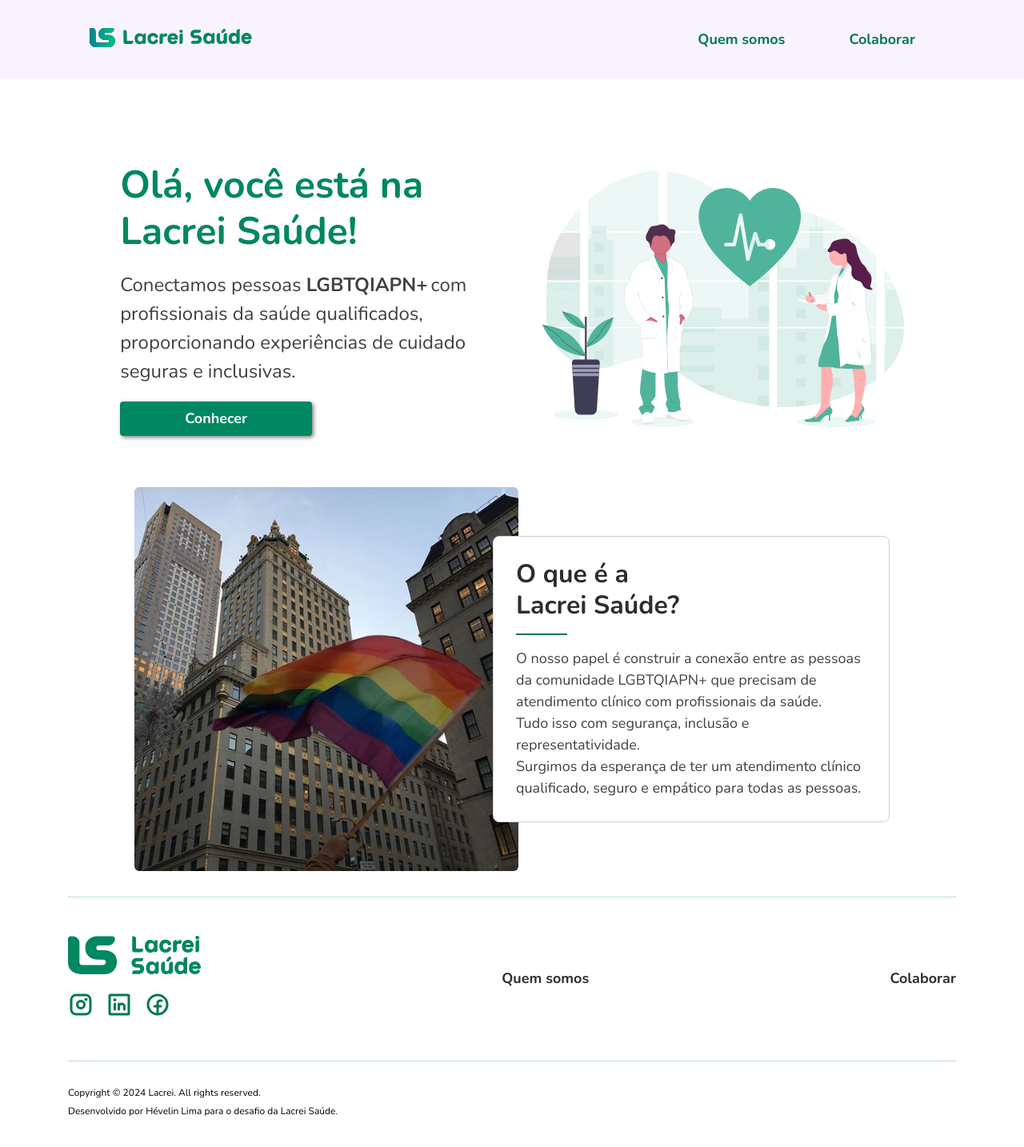
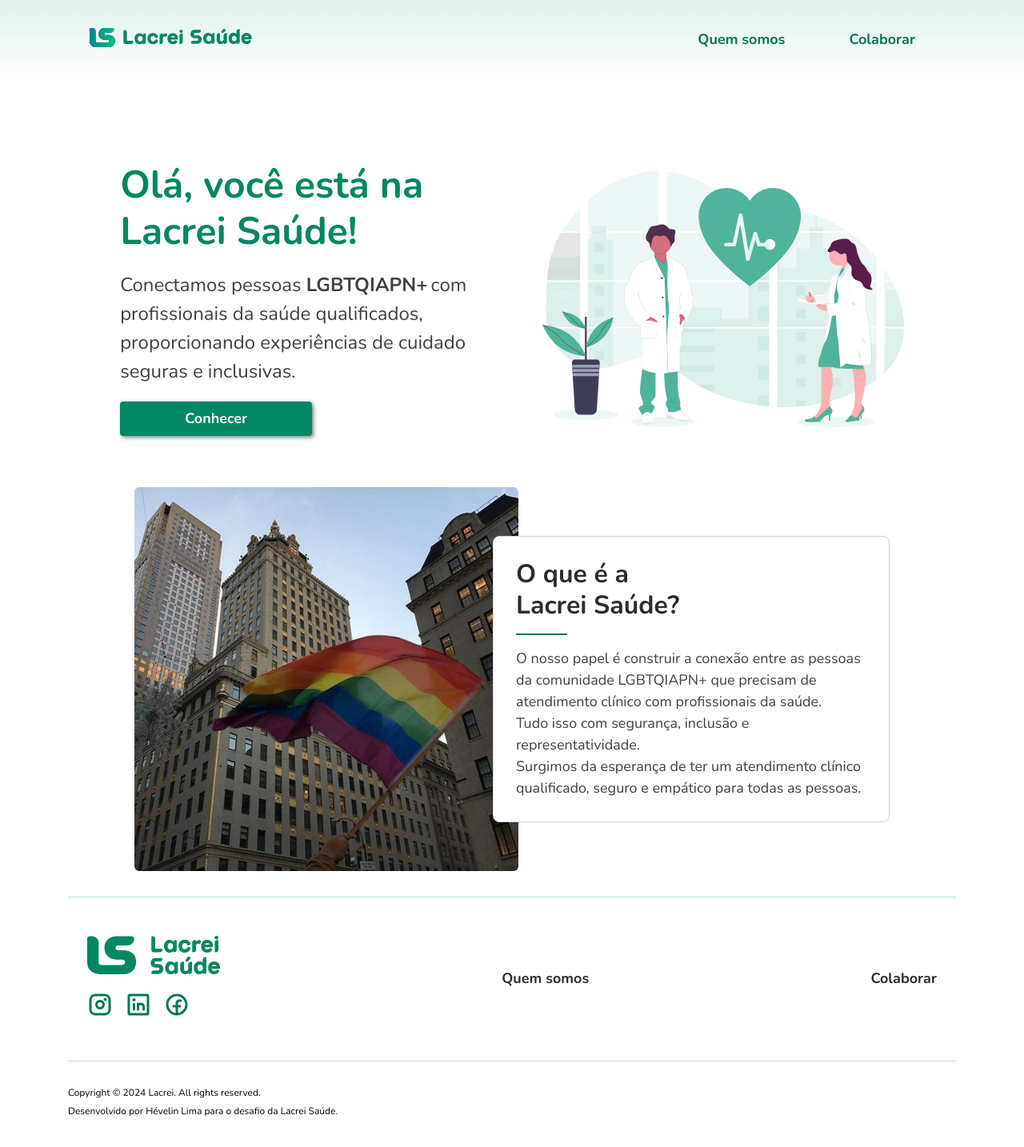
Before and after one commit to hevelinlima/desafio-lacrei, a Next.js app: page / in a window 1280 px wide. Shown: the whole page at 80% size. Built offline with nearby package versions, Linux system fonts and the light colour scheme.

Commit message:
styles: footer and header changes

```diff
--- a/package.json
+++ b/package.json
@@ -17,9 +17,11 @@
     "styled-components": "^6.1.11"
   },
   "devDependencies": {
+    "@testing-library/dom": "^10.1.0",
+    "@testing-library/react": "^16.0.0",
     "@types/node": "^20",
-    "@types/react": "^18",
-    "@types/react-dom": "^18",
+    "@types/react": "^18.3.3",
+    "@types/react-dom": "^18.3.0",
     "babel-plugin-styled-components": "^2.1.4",
     "eslint": "^8",
     "eslint-config-next": "14.2.4",
--- a/src/components/Footer/styles.ts
+++ b/src/components/Footer/styles.ts
@@ -10,7 +10,7 @@ export const FooterContainer = styled.footer`
   border-top: 1px solid ${(props)=>props.theme.colors.divider};
   margin: 2rem 0;
 
-  padding: 3rem 0;
+  padding: 3rem 1.5rem;
 
   .link-footer{
     text-decoration: none;
--- a/src/components/Header/styles.ts
+++ b/src/components/Header/styles.ts
@@ -8,8 +8,9 @@ export const HeaderContainer = styled.header`
   align-items: center;
   justify-content: space-between;
 
-  background: ${(props)=>props.theme.colors.highlight};
+  /* background: ${(props)=>props.theme.colors.highlight}; */
 
+  background: linear-gradient(to bottom, ${(props)=>props.theme.colors["emerald-10"]} , white);
   @media only screen and (max-width: 768px) {
     padding: 2rem;
   }
--- a/src/styles/theme/default.ts
+++ b/src/styles/theme/default.ts
@@ -3,6 +3,7 @@ export const defaultTheme = {
       default: '#ffffff',
       highlight: '#f9f3ff',
       divider: '#b2dfd0',
+      'emerald-10': '#dff2ed',
       'accent-base': '#018762',
       'accent-dark': '#007756',
       'accent-medium': '#4fb494',
```
Also changed, not shown: 1 other file (tests, documents, lock files or other folders).
